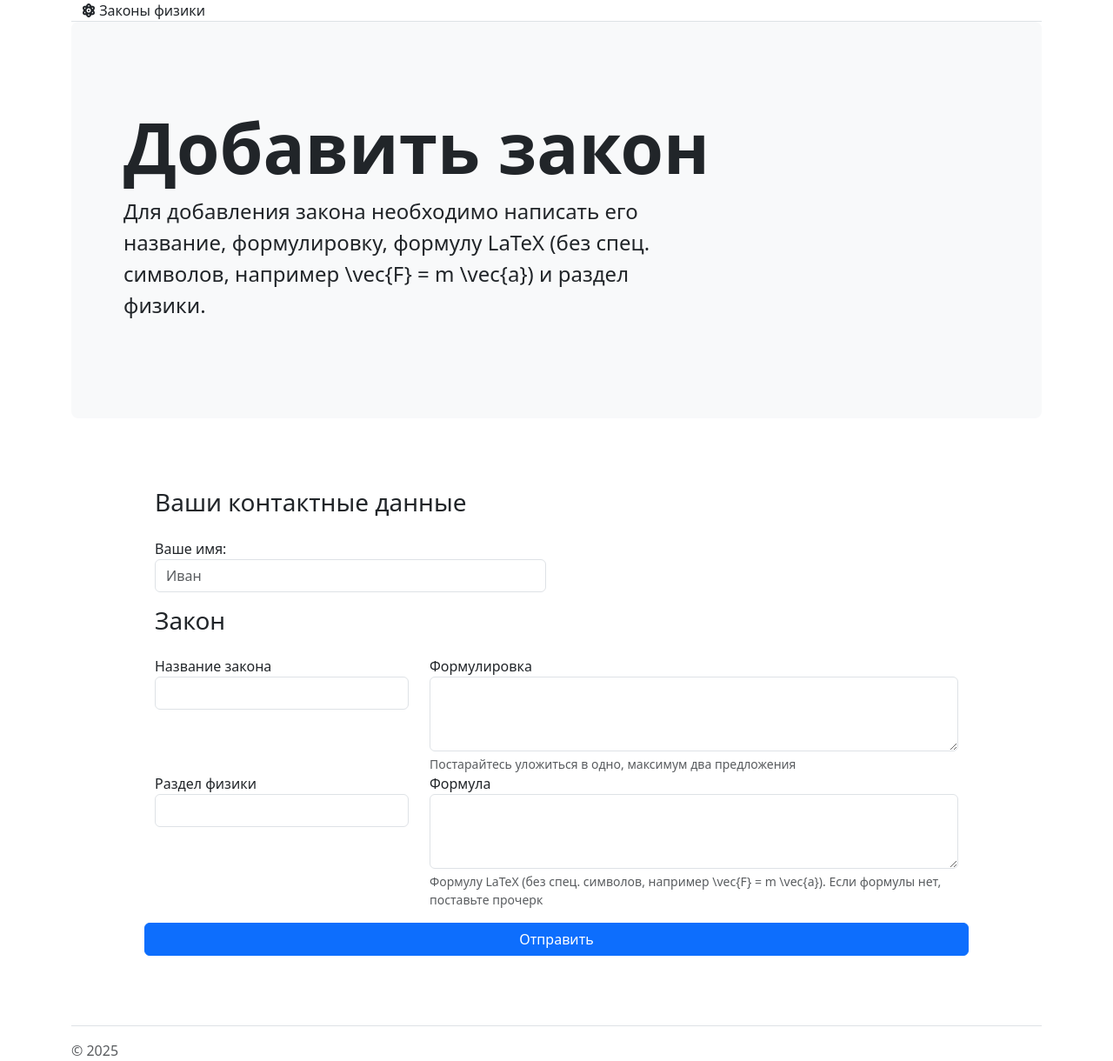
After one commit to korliakov/phys_laws, a Django app: page /add-law in a window 1280 px wide. The commit adds this page. Shown: the whole page at 87% size. Run offline with Django 4.2, Linux system fonts and the light colour scheme; some libraries are stand-ins or nearby versions.

Commit message:
Added from to add new laws

```diff
--- a/phys-laws/urls.py
+++ b/phys-laws/urls.py
@@ -20,7 +20,8 @@ from . import views
 urlpatterns = [
     path('', views.index),
     path('laws-list', views.laws_list),
-    # path('add-law', views.add_law),
+    path('add-law', views.add_law),
+    path('send-law', views.send_law),
     path('stats', views.statistics),
     # path('errors-form', views.error_form),
 
--- a/phys-laws/views.py
+++ b/phys-laws/views.py
@@ -27,3 +27,37 @@ def laws_list(request):
 def statistics(request):
     stats = laws_handler.get_stats()
     return render(request, "stats.html", stats)
+
+def add_law(request):
+    return render(request, "law_add.html")
+
+def send_law(request):
+    if request.method == "POST":
+        cache.clear()
+        user_name = request.POST.get("name")
+        new_law = request.POST.get("new_law", "")
+        new_area = request.POST.get("new_area", "")
+        new_formula = request.POST.get("new_formula", "")
+        new_definition = request.POST.get("new_definition", "").replace(";", ",")
+        context = {"user": user_name}
+        if len(new_definition) == 0:
+            context["success"] = False
+            context["comment"] = "Формулировка должна быть не пустой"
+        elif len(new_law) == 0:
+            context["success"] = False
+            context["comment"] = "Название должно быть не пустым"
+        elif len(new_formula) == 0:
+            context["success"] = False
+            context["comment"] = "Должна быть формула или прочерк"
+        elif len(new_area) == 0:
+            context["success"] = False
+            context["comment"] = "Раздел должен быть не пустым"
+        else:
+            context["success"] = True
+            context["comment"] = "Закон принят"
+            laws_handler.write_law(new_law, new_definition, new_formula, new_area)
+        if context["success"]:
+            context["success-title"] = ""
+        return render(request, "law_request.html", context)
+    else:
+        add_law(request)
--- /dev/null
+++ b/templates/law_add.html
@@ -0,0 +1,57 @@
+{% extends "base_page.html" %}
+
+{% block page-title %}
+Добавить закон
+{% endblock %}
+
+{% block page-lead %}
+Для добавления закона необходимо написать его название, формулировку, формулу LaTeX (без спец. символов, например \vec{F} = m \vec{a}) и раздел физики.
+{% endblock %}
+
+
+{% block content %}
+<div class="container-sm px-5 py-5" id="term-form">
+    <form method="post">
+        <div class="row px-5 py-2">
+            <h3>Ваши контактные данные</h3>
+        </div>
+        <div class="row px-5 py-2">
+            <div class="col-md-6">
+                <label for="name">Ваше имя:</label>
+                <input type="text" class="form-control input-lg" name="name" id="name" placeholder="Иван" value required>
+            </div>
+<!--            <div class="col-md-6">-->
+<!--                <label for="email">Ваш контактный email:</label>-->
+<!--                <input type="text" class="form-control input-lg" name="email" id="email" placeholder="ivan@ivanov.com" value required>-->
+<!--            </div>-->
+        </div>
+        <div class="row px-5 py-2">
+            <h3>Закон</h3>
+        </div>
+        <div class="row px-5 py-2">
+            <div class="col-md-4">
+                <label for="new_law">Название закона</label>
+                <input type="text" class="form-control input-lg" name="new_law" id="new_law">
+            </div>
+            <div class="col-md-8">
+                <label for="new_definition">Формулировка</label>
+                <textarea type="text" class="form-control input-lg" name="new_definition" id="new_definition" aria-describedby="definition_note" rows="3"></textarea>
+                <div id="definition_note" class="form-text">Постарайтесь уложиться в одно, максимум два предложения</div>
+            </div>
+            <div class="col-md-4">
+                <label for="new_area">Раздел физики</label>
+                <input type="text" class="form-control input-lg" name="new_area" id="new_area">
+            </div>
+            <div class="col-md-8">
+                <label for="new_formula">Формула</label>
+                <textarea type="text" class="form-control input-lg" name="new_formula" id="new_formula" aria-describedby="formula_note" rows="3"></textarea>
+                <div id="formula_note" class="form-text">Формулу LaTeX (без спец. символов, например \vec{F} = m \vec{a}). Если формулы нет, поставьте прочерк</div>
+            </div>
+
+        </div>
+        <div class="row px-5 py-2">
+            <button type="submit" class="btn btn-primary" formaction="/send-law">Отправить</button>
+        </div>
+    </form>
+</div>
+{% endblock %}
--- a/templates/stats.html
+++ b/templates/stats.html
@@ -24,7 +24,7 @@
         </div>
         <div class="col-md-4">
             <h4>{{ terms_added }}</h4>
-            <p class="text-muted">добавленных через <a href="/add-term">форму добавления закона</a></p>
+            <p class="text-muted">добавленных через <a href="/add-law">форму добавления закона</a></p>
         </div>
     </div>
 
```
Also changed, not shown: data/laws.csv (+13 -10 lines), phys-laws/laws_handler.py (+13 -0 lines), templates/law_request.html (added, +29 -0 lines).
